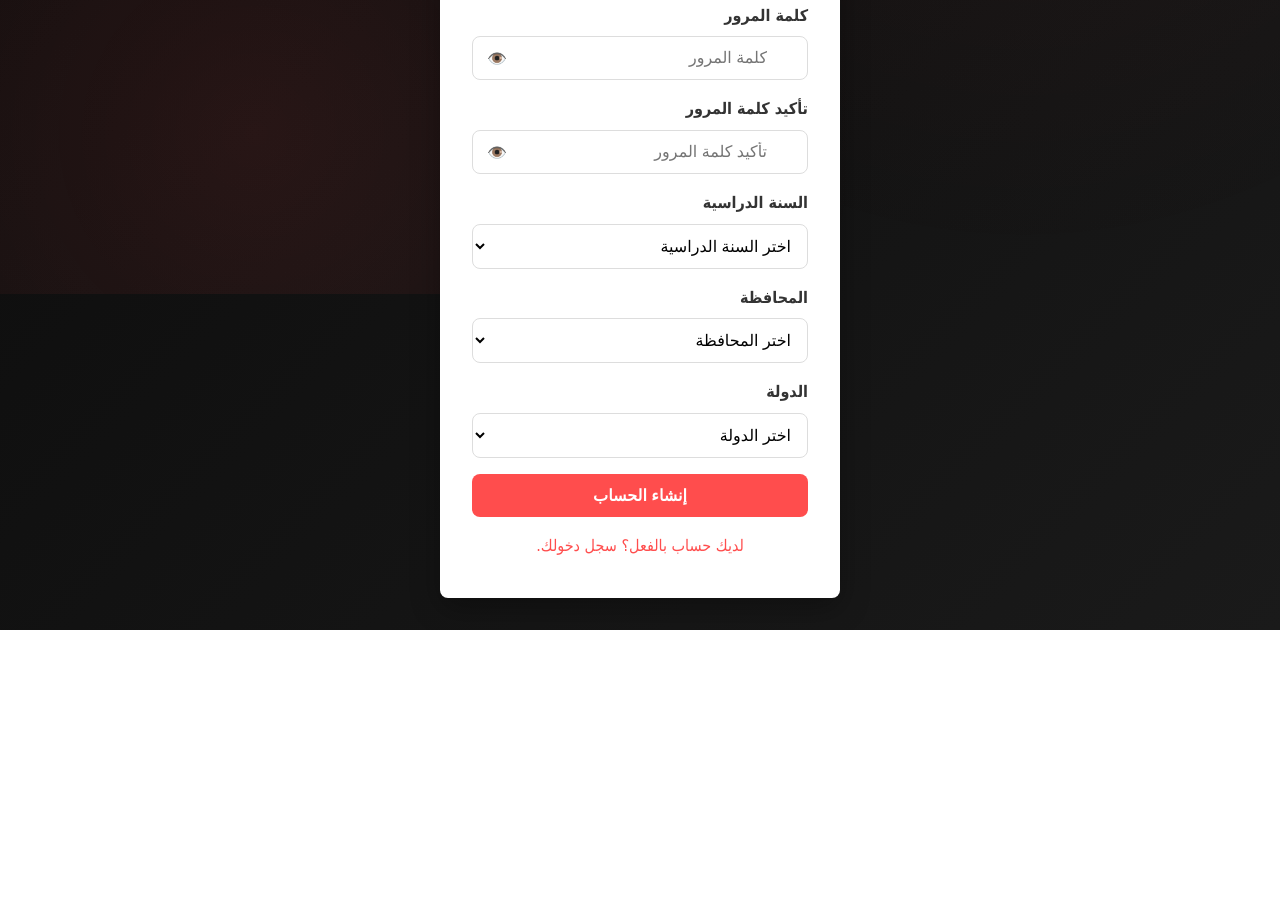
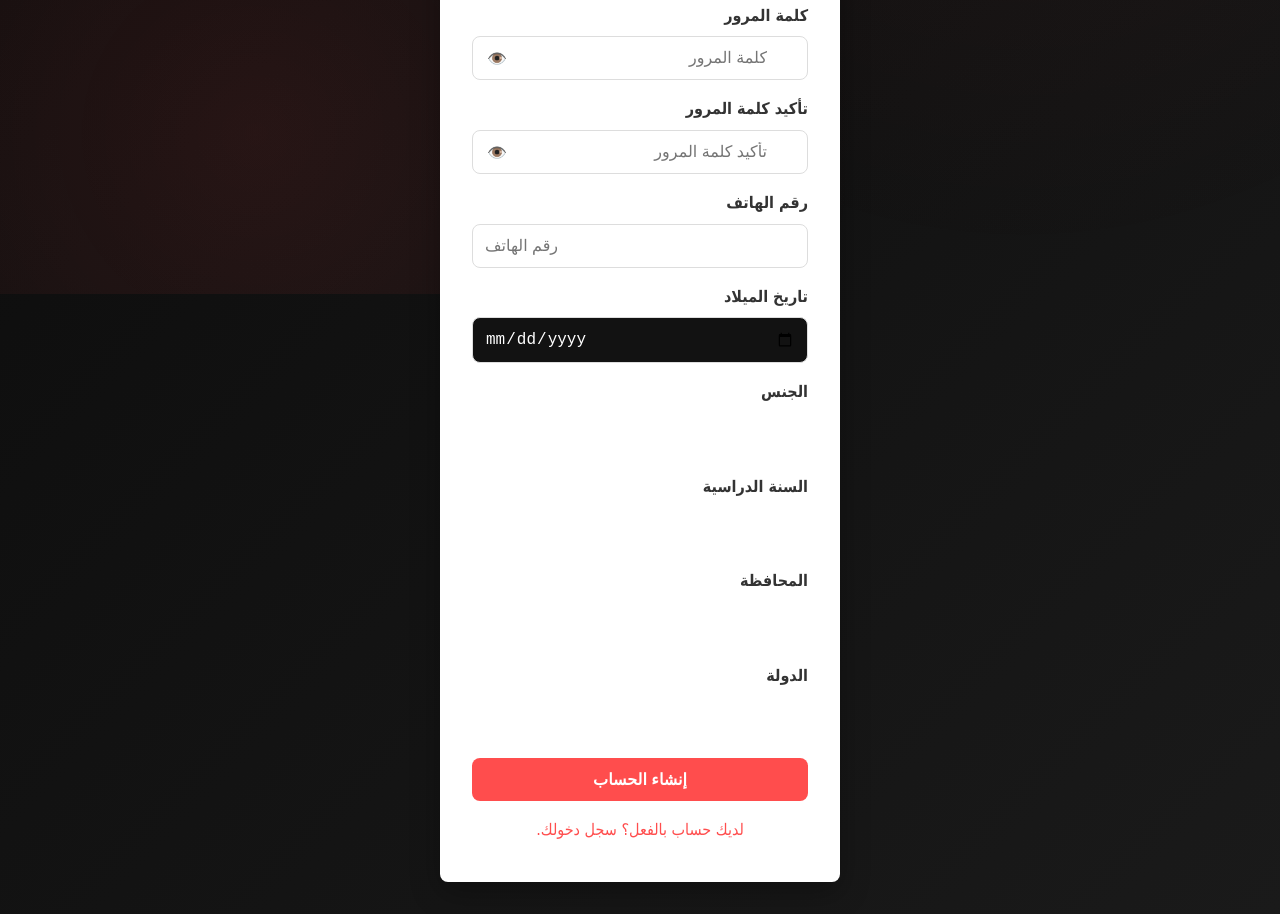
Before and after one commit to ahmed19204/final-vip, a website: page register.html in a window 1280 px wide. Shown: the part 506-1420 px from the top of the page. Before the commit the page ends 1136 px from the top, so only its background shows below. Drawn offline with nearby package versions, Linux system fonts and the light colour scheme; no server answers; a web font is replaced by a local one.

Commit message:
Add: First and Second Secondary grades, more governorates, countries, and additional fields

```diff
--- a/css/styles.css
+++ b/css/styles.css
@@ -860,13 +860,49 @@ body::before {
     box-shadow: 0 0 0 2px rgba(255, 77, 77, 0.2);
 }
 
+/* Form Select Styles */
 .form-select {
     width: 100%;
     padding: 0.75rem;
-    border: 1px solid #ddd;
+    background: rgba(255, 255, 255, 0.1);
+    border: 1px solid rgba(255, 255, 255, 0.2);
     border-radius: 8px;
+    color: #ffffff;
     font-size: 16px;
-    background-color: #fff;
+    transition: all 0.3s ease;
+    cursor: pointer;
+}
+
+.form-select:focus {
+    outline: none;
+    border-color: #ff4d4d;
+    box-shadow: 0 0 0 2px rgba(255, 77, 77, 0.2);
+}
+
+.form-select option {
+    background-color: #2a2a2a;
+    color: #ffffff;
+    padding: 8px 12px;
+}
+
+.form-select option:hover {
+    background-color: #ff4d4d;
+}
+
+/* Date Input Styles */
+input[type="date"] {
+    color-scheme: dark;
+}
+
+input[type="date"]::-webkit-calendar-picker-indicator {
+    filter: invert(1);
+    cursor: pointer;
+}
+
+/* Phone Input Styles */
+input[type="tel"] {
+    direction: ltr;
+    text-align: left;
 }
 
 .checkbox-group {
--- a/register.html
+++ b/register.html
@@ -77,9 +77,30 @@
                 </div>
 
                 <div class="form-group">
+                    <label for="phone" class="form-label">رقم الهاتف</label>
+                    <input type="tel" id="phone" name="phone" class="form-input" placeholder="رقم الهاتف" required>
+                </div>
+
+                <div class="form-group">
+                    <label for="birthDate" class="form-label">تاريخ الميلاد</label>
+                    <input type="date" id="birthDate" name="birthDate" class="form-input" required>
+                </div>
+
+                <div class="form-group">
+                    <label for="gender" class="form-label">الجنس</label>
+                    <select id="gender" name="gender" class="form-select" required>
+                        <option value="">اختر الجنس</option>
+                        <option value="male">ذكر</option>
+                        <option value="female">أنثى</option>
+                    </select>
+                </div>
+
+                <div class="form-group">
                     <label for="grade" class="form-label">السنة الدراسية</label>
                     <select id="grade" name="grade" class="form-select" required>
                         <option value="">اختر السنة الدراسية</option>
+                        <option value="grade10">الصف الأول الثانوي</option>
+                        <option value="grade11">الصف الثاني الثانوي</option>
                         <option value="grade12">الصف الثالث الثانوي</option>
                         <option value="other">أخرى</option>
                     </select>
@@ -91,6 +112,17 @@
                         <option value="">اختر المحافظة</option>
                         <option value="cairo">القاهرة</option>
                         <option value="alexandria">الإسكندرية</option>
+                        <option value="giza">الجيزة</option>
+                        <option value="sharqia">الشرقية</option>
+                        <option value="gharbia">الغربية</option>
+                        <option value="menoufia">المنوفية</option>
+                        <option value="qalyubia">القليوبية</option>
+                        <option value="port_said">بورسعيد</option>
+                        <option value="suez">السويس</option>
+                        <option value="ismailia">الإسماعيلية</option>
+                        <option value="damietta">دمياط</option>
+                        <option value="beheira">البحيرة</option>
+                        <option value="kafr_el_sheikh">كفر الشيخ</option>
                         <option value="other">أخرى</option>
                     </select>
                 </div>
@@ -100,6 +132,19 @@
                     <select id="country" name="country" class="form-select" required>
                         <option value="">اختر الدولة</option>
                         <option value="egypt">🇪🇬 مصر</option>
+                        <option value="saudi_arabia">🇸🇦 المملكة العربية السعودية</option>
+                        <option value="uae">🇦🇪 الإمارات العربية المتحدة</option>
+                        <option value="kuwait">🇰🇼 الكويت</option>
+                        <option value="qatar">🇶🇦 قطر</option>
+                        <option value="bahrain">🇧🇭 البحرين</option>
+                        <option value="oman">🇴🇲 عمان</option>
+                        <option value="jordan">🇯🇴 الأردن</option>
+                        <option value="lebanon">🇱🇧 لبنان</option>
+                        <option value="syria">🇸🇾 سوريا</option>
+                        <option value="iraq">🇮🇶 العراق</option>
+                        <option value="yemen">🇾🇪 اليمن</option>
+                        <option value="palestine">🇵🇸 فلسطين</option>
+                        <option value="other">أخرى</option>
                     </select>
                 </div>
 
@@ -119,6 +164,8 @@
         document.getElementById('registerForm').addEventListener('submit', function(e) {
             const password = document.getElementById('password').value;
             const confirmPassword = document.getElementById('confirmPassword').value;
+            const phone = document.getElementById('phone').value;
+            const email = document.getElementById('email').value;
 
             if (password !== confirmPassword) {
                 e.preventDefault();
@@ -129,6 +176,22 @@
             if (password.length < 6) {
                 e.preventDefault();
                 alert('كلمة المرور يجب أن تكون 6 أحرف على الأقل');
+                return false;
+            }
+
+            // التحقق من رقم الهاتف
+            const phoneRegex = /^01[0-2,5]{1}[0-9]{8}$/;
+            if (!phoneRegex.test(phone)) {
+                e.preventDefault();
+                alert('رقم الهاتف غير صحيح. يجب أن يبدأ بـ 01 ويحتوي على 11 رقم');
+                return false;
+            }
+
+            // التحقق من البريد الإلكتروني
+            const emailRegex = /^[^\s@]+@[^\s@]+\.[^\s@]+$/;
+            if (!emailRegex.test(email)) {
+                e.preventDefault();
+                alert('البريد الإلكتروني غير صحيح');
                 return false;
             }
         });
```
